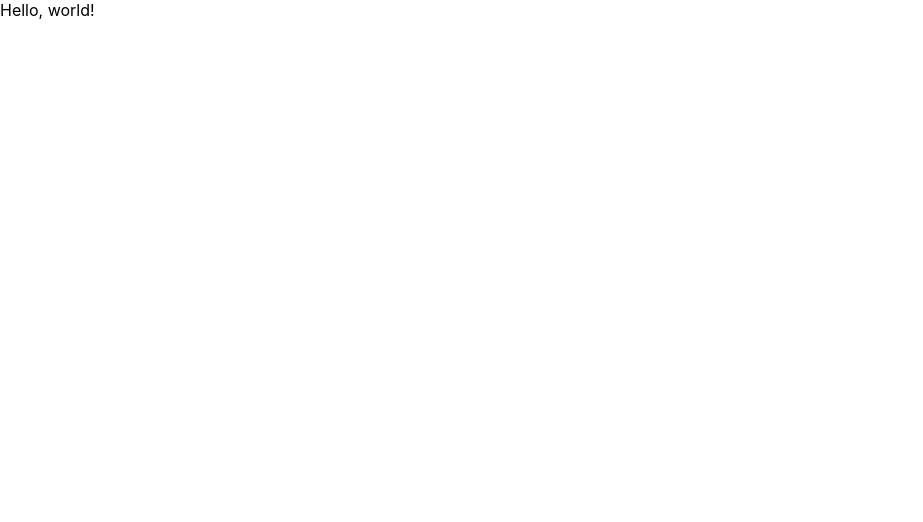
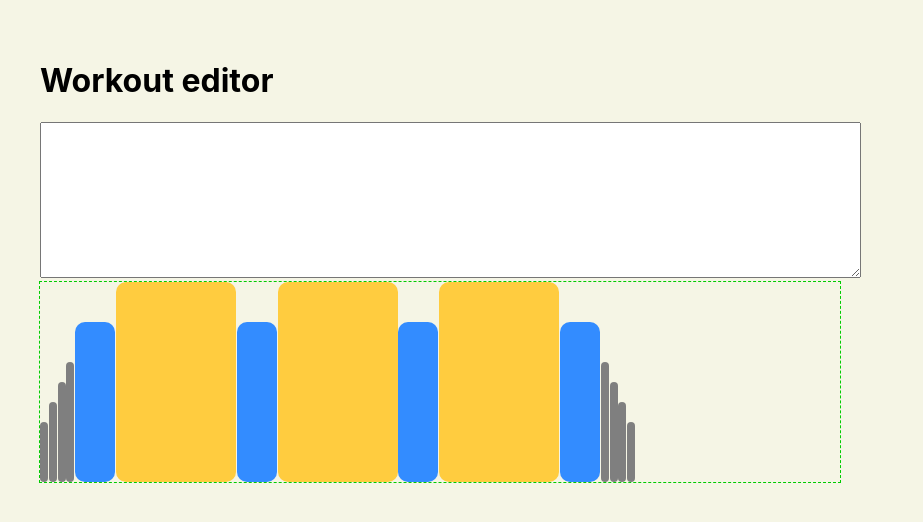
Before and after one commit to nene/workout-editor, a React (Create React App) app: page / in a window 1280 px wide. Shown: the top 522 px of the page, without its empty margins (0-923 px from the left). Built offline with nearby package versions, Linux system fonts and the light colour scheme.

Commit message:
Initial plot mockup

```diff
--- a/src/App.tsx
+++ b/src/App.tsx
@@ -1,9 +1,12 @@
 import React from 'react';
+import { WorkoutPlot } from './components/WorkoutPlot';
 
 export function App() {
   return (
     <div>
-    Hello, world!
+      <h1>Workout editor</h1>
+      <textarea rows={10} cols={100} />
+      <WorkoutPlot />
     </div>
   );
 }
--- /dev/null
+++ b/src/components/WorkoutPlot.tsx
@@ -0,0 +1,27 @@
+import React from "react";
+
+const Bar: React.FC<{ width: string; height: string; background: string }> = ({ width, height, background }) => (
+  <div style={{ display: "inline-block", verticalAlign: "bottom", paddingBottom: height, background, width, borderRadius: "10px", marginRight: "0.1%" }} />
+);
+
+export const WorkoutPlot: React.FC<{}> = () => {
+  return (
+    <div style={{ whiteSpace: "nowrap", overflow: "hidden", width: 800, outline: "1px dashed #0c0" }}>
+      <Bar background="#7f7f7f" width="1%" height="7.5%" />
+      <Bar background="#7f7f7f" width="1%" height="10%" />
+      <Bar background="#7f7f7f" width="1%" height="12.5%" />
+      <Bar background="#7f7f7f" width="1%" height="15%" />
+      <Bar background="#338cff" width="5%" height="20%" />
+      <Bar background="#ffcc3f" width="15%" height="25%" />
+      <Bar background="#338cff" width="5%" height="20%" />
+      <Bar background="#ffcc3f" width="15%" height="25%" />
+      <Bar background="#338cff" width="5%" height="20%" />
+      <Bar background="#ffcc3f" width="15%" height="25%" />
+      <Bar background="#338cff" width="5%" height="20%" />
+      <Bar background="#7f7f7f" width="1%" height="15%" />
+      <Bar background="#7f7f7f" width="1%" height="12.5%" />
+      <Bar background="#7f7f7f" width="1%" height="10%" />
+      <Bar background="#7f7f7f" width="1%" height="7.5%" />
+    </div>
+  );
+}
--- a/src/index.css
+++ b/src/index.css
@@ -1,5 +1,7 @@
 body {
   margin: 0;
+  padding: 40px;
+  background-color: #f5f5e5;
   font-family: -apple-system, BlinkMacSystemFont, 'Segoe UI', 'Roboto', 'Oxygen',
     'Ubuntu', 'Cantarell', 'Fira Sans', 'Droid Sans', 'Helvetica Neue',
     sans-serif;
```
